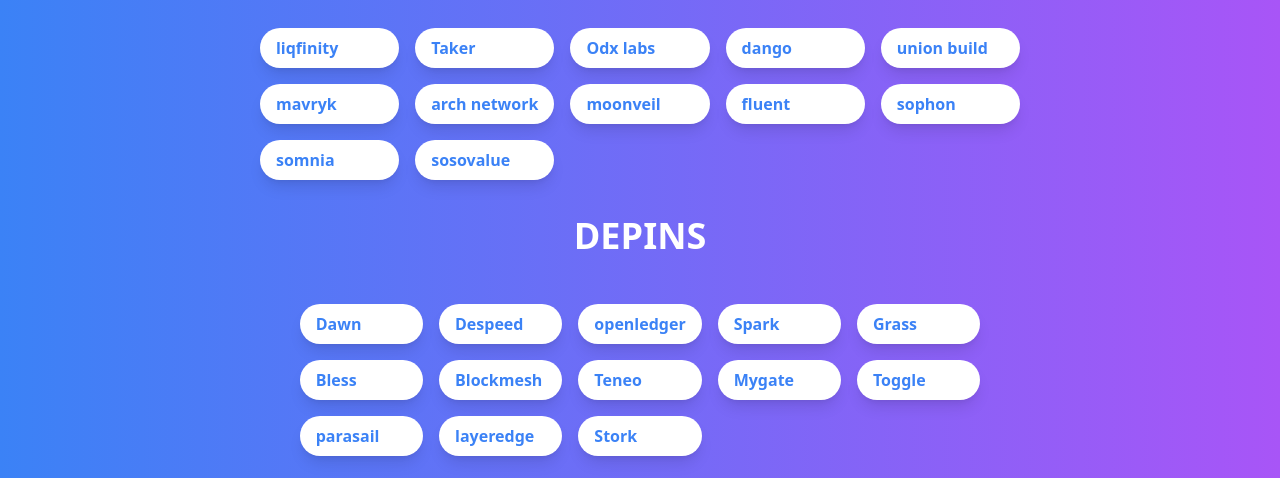
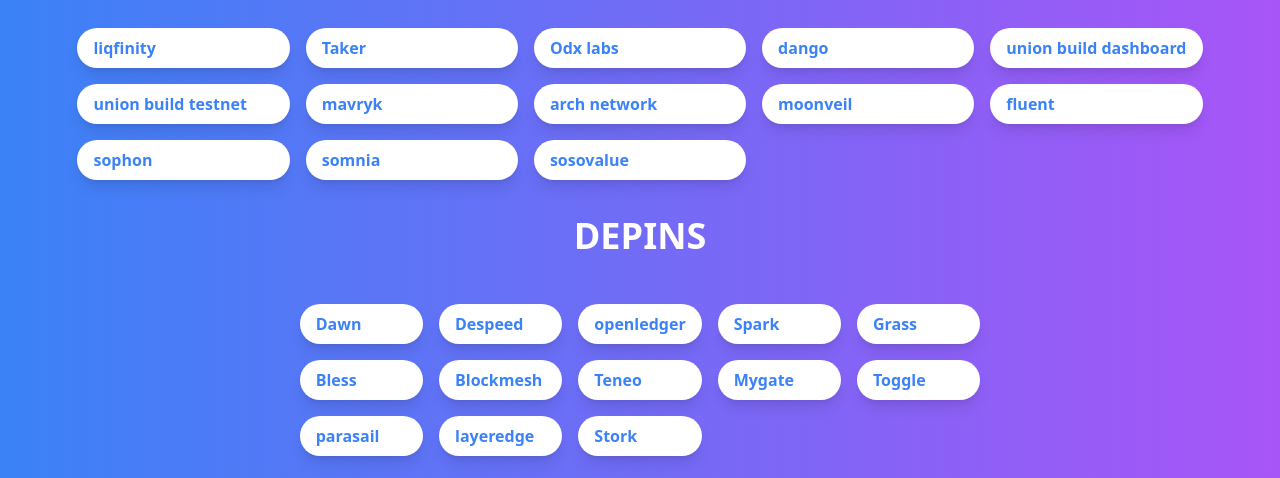
Before and after one commit to RAHMAN012/airdrop-links, a plain HTML site: page index.html in a window 1280 px wide. Shown: the part 622-1100 px from the top of the page. Drawn offline with nearby package versions, Linux system fonts and the light colour scheme.

Commit message:
third commit

```diff
--- a/index.html
+++ b/index.html
@@ -54,7 +54,8 @@
             <a target="_blank" href="https://earn.taker.xyz/?start=BE337" class="bg-white text-blue-500 font-bold py-2 px-4 rounded-full shadow-lg hover:bg-blue-500 hover:text-white transition duration-300 ease-in-out">Taker</a>
             <a target="_blank" href="https://app.odx.so/trade?token=0x1c3c4FDE30257A1950e24F317e0924d5f18EBeef" class="bg-white text-blue-500 font-bold py-2 px-4 rounded-full shadow-lg hover:bg-blue-500 hover:text-white transition duration-300 ease-in-out">Odx labs</a>
             <a target="_blank" href="https://test-portal.dango.exchange/" class="bg-white text-blue-500 font-bold py-2 px-4 rounded-full shadow-lg hover:bg-blue-500 hover:text-white transition duration-300 ease-in-out">dango</a>
-            <a target="_blank" href="https://dashboard.union.build/achievements" class="bg-white text-blue-500 font-bold py-2 px-4 rounded-full shadow-lg hover:bg-blue-500 hover:text-white transition duration-300 ease-in-out">union build</a>
+            <a target="_blank" href="https://dashboard.union.build/achievements" class="bg-white text-blue-500 font-bold py-2 px-4 rounded-full shadow-lg hover:bg-blue-500 hover:text-white transition duration-300 ease-in-out">union build dashboard</a>
+            <a target="_blank" href="https://app.union.build/transfer?source=union-testnet-9&destination=17000&asset=0x6d756e6f" class="bg-white text-blue-500 font-bold py-2 px-4 rounded-full shadow-lg hover:bg-blue-500 hover:text-white transition duration-300 ease-in-out">union build testnet</a>
             <a target="_blank" href="https://mavryk.org/testnet" class="bg-white text-blue-500 font-bold py-2 px-4 rounded-full shadow-lg hover:bg-blue-500 hover:text-white transition duration-300 ease-in-out">mavryk</a>
             <a target="_blank" href="https://dashboard.arch.network/dashboard" class="bg-white text-blue-500 font-bold py-2 px-4 rounded-full shadow-lg hover:bg-blue-500 hover:text-white transition duration-300 ease-in-out">arch network</a>
             <p target="_blank"  class="bg-white text-blue-500 font-bold py-2 px-4 rounded-full shadow-lg hover:bg-blue-500 hover:text-white transition duration-300 ease-in-out">moonveil</p>
```
